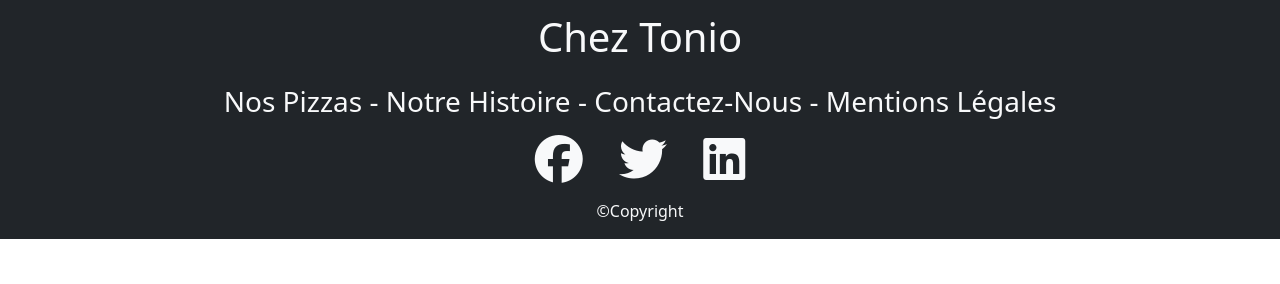
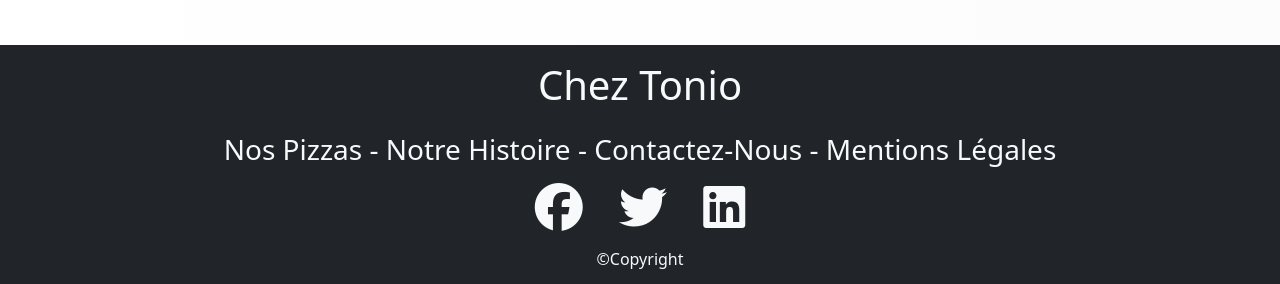
Before and after one commit to isabelle-soupault/poecphp-site-pizzeria, a plain HTML site: page index.html in a window 1280 px wide. Shown: the part 2051-2335 px from the top of the page. Before the commit the page ends 2290 px from the top, so only its background shows below. Drawn offline with nearby package versions, Linux system fonts and the light colour scheme.

Commit message:
Ajout marge sur footer

```diff
--- a/index.html
+++ b/index.html
@@ -147,7 +147,7 @@
 
 
       <!-- PARTIE DU FOOTER-->
-  <footer class="bg-dark">
+  <footer class="bg-dark mt-5">
     <div class="container">
       <div class="row">
         <div class="col text-center">
```
Also changed, not shown: mentions.html (+1 -1 lines), menus.html (+1 -1 lines), qui-sommes-nous.html (+1 -1 lines).
